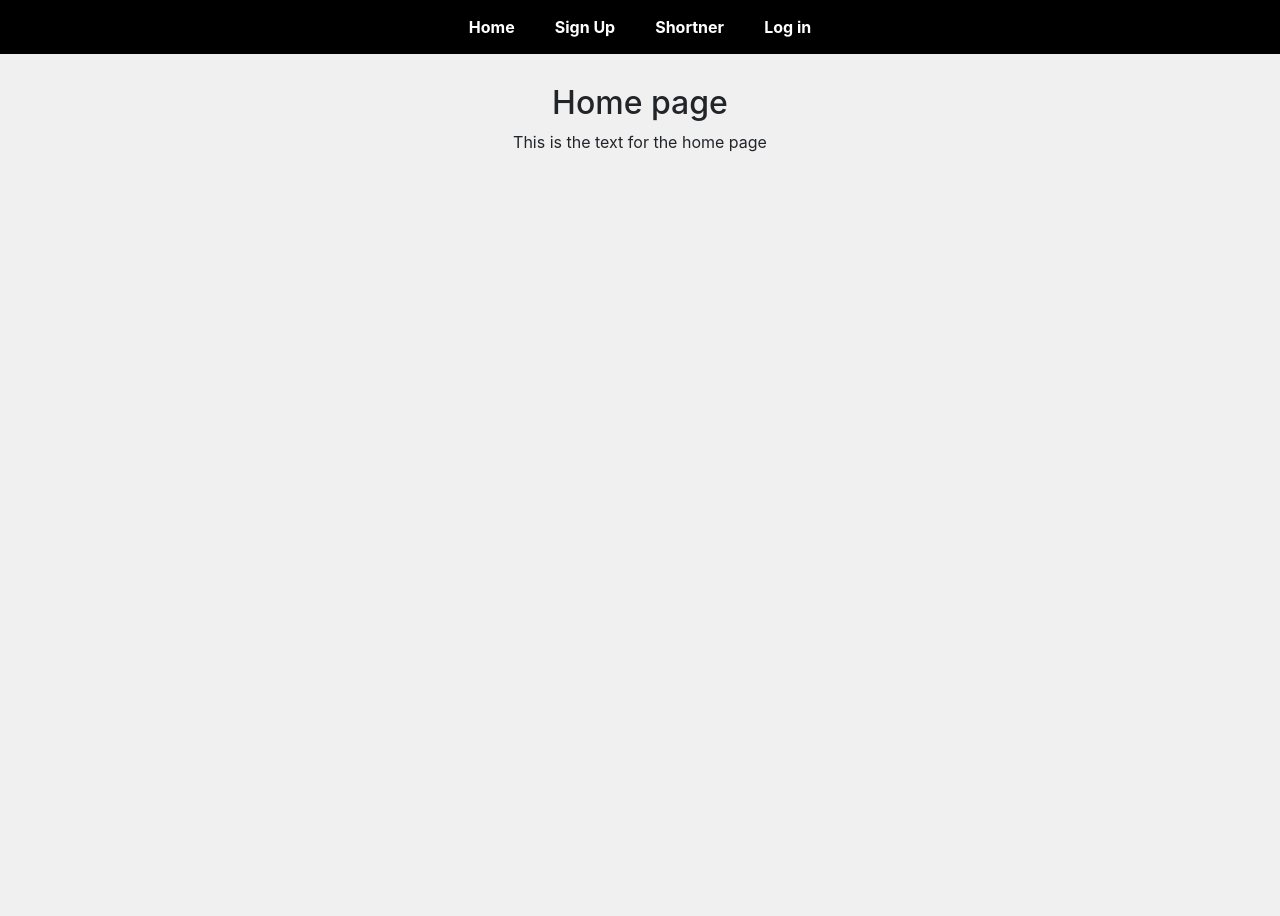
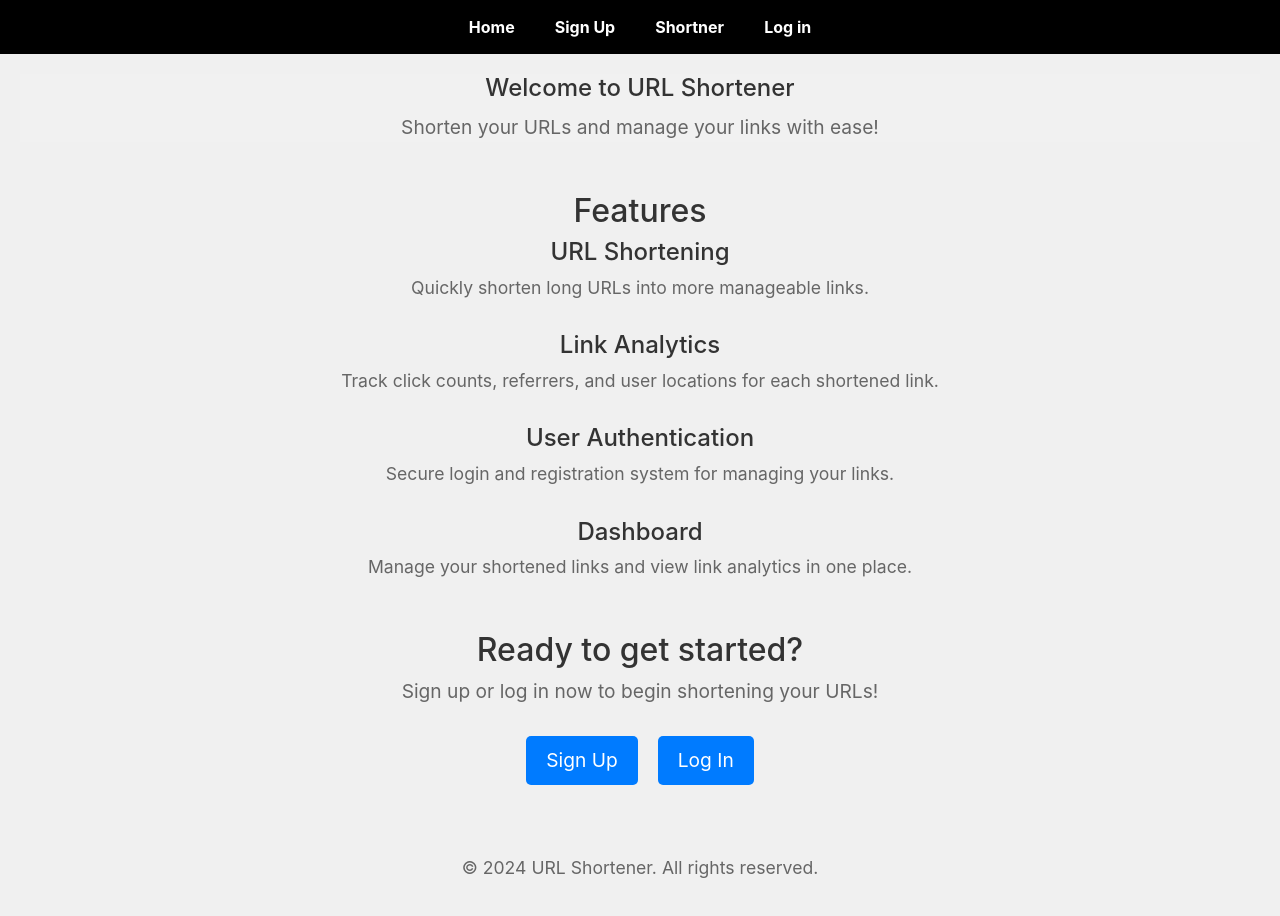
Before and after one commit to kravishan/LinkWhisper, a React (Create React App) app in the folder client/: page / in a window 1280 px wide. Shown: the top 916 px of the page. Before the commit the page ends 800 px from the top, so only its background shows below. Built offline with nearby package versions, Linux system fonts and the light colour scheme; the HTML template or start-up script is replaced by a standard one.

Commit message:
Refactor Home page component

```diff
--- a/client/src/components/pages/Home.js
+++ b/client/src/components/pages/Home.js
@@ -1,9 +1,44 @@
+import React from 'react';
+import "../style/home.css";
+
 export const Home = () => {
-
      return (
-          <div className="page">
-               <h2>Home page</h2>
-               <p>This is the text for the home page</p>
-          </div>
-     )
-}
+          <div className="home">
+      <header className="header">
+        <h1>Welcome to URL Shortener</h1>
+        <p>Shorten your URLs and manage your links with ease!</p>
+      </header>
+      <section className="features">
+        <h2>Features</h2>
+        <div className="feature">
+          <h3>URL Shortening</h3>
+          <p>Quickly shorten long URLs into more manageable links.</p>
+        </div>
+        <div className="feature">
+          <h3>Link Analytics</h3>
+          <p>Track click counts, referrers, and user locations for each shortened link.</p>
+        </div>
+        <div className="feature">
+          <h3>User Authentication</h3>
+          <p>Secure login and registration system for managing your links.</p>
+        </div>
+        <div className="feature">
+          <h3>Dashboard</h3>
+          <p>Manage your shortened links and view link analytics in one place.</p>
+        </div>
+      </section>
+      <section className="call-to-action">
+        <h2>Ready to get started?</h2>
+        <p>Sign up or log in now to begin shortening your URLs!</p>
+        {/* Add buttons for login and sign up */}
+        <div className="cta-buttons">
+          <button className="btn-signup">Sign Up</button>
+          <button className="btn-login">Log In</button>
+        </div>
+      </section>
+      <footer className="footer">
+        <p>&copy; 2024 URL Shortener. All rights reserved.</p>
+      </footer>
+    </div>
+  );
+};
--- /dev/null
+++ b/client/src/components/style/home.css
@@ -0,0 +1,82 @@
+/* Home.css */
+
+.home {
+    text-align: center;
+    padding: 20px;
+  }
+
+  .header h1 {
+    font-size: 2.5rem;
+    color: #333;
+  }
+
+  .header p {
+    font-size: 1.2rem;
+    color: #666;
+    margin-bottom: 30px;
+  }
+
+  .features {
+    margin-top: 50px;
+  }
+
+  .features h2 {
+    font-size: 2rem;
+    color: #333;
+  }
+
+  .feature {
+    margin-bottom: 30px;
+  }
+
+  .feature h3 {
+    font-size: 1.5rem;
+    color: #333;
+  }
+
+  .feature p {
+    font-size: 1.1rem;
+    color: #666;
+  }
+
+  .call-to-action {
+    margin-top: 50px;
+  }
+
+  .call-to-action h2 {
+    font-size: 2rem;
+    color: #333;
+  }
+
+  .call-to-action p {
+    font-size: 1.2rem;
+    color: #666;
+    margin-bottom: 30px;
+  }
+
+  .cta-buttons .btn-signup,
+  .cta-buttons .btn-login {
+    font-size: 1.2rem;
+    color: #fff;
+    background-color: #007bff;
+    border: none;
+    padding: 10px 20px;
+    margin: 0 10px;
+    cursor: pointer;
+    border-radius: 5px;
+  }
+
+  .cta-buttons .btn-signup:hover,
+  .cta-buttons .btn-login:hover {
+    background-color: #0056b3;
+  }
+
+  .footer {
+    width: 100%;
+    margin-top: 50px;
+
+    padding: 20px 0;
+    font-size: 1.1rem;
+    color: #666;
+
+  }
```
